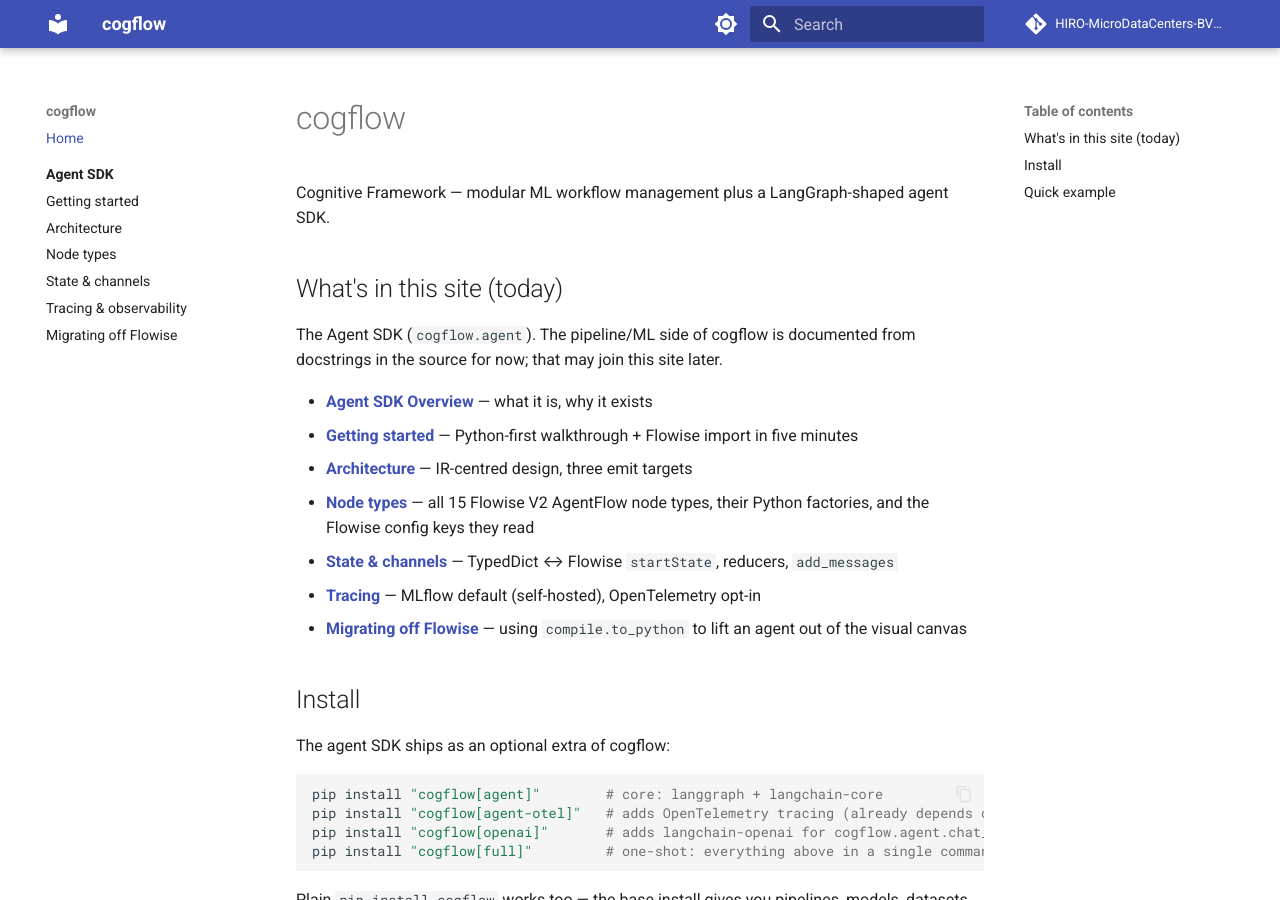
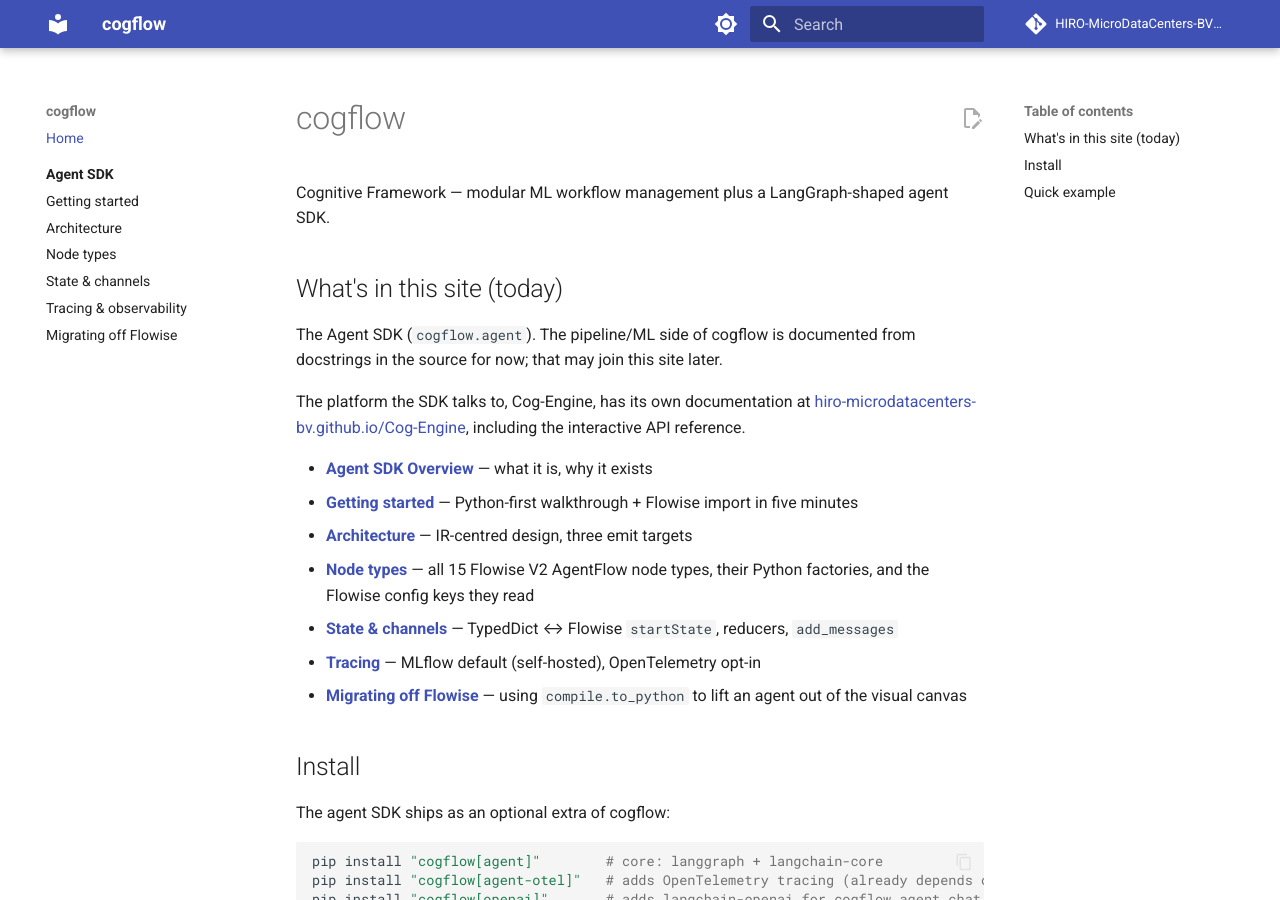
Before and after one commit to HIRO-MicroDataCenters-BV/cogflow, an MkDocs documentation site: the page built from docs/index.md, in a window 1280 px wide and 900 px high. Built offline with MkDocs 1.6.1 and Material for MkDocs 9.7.7, drawn with Linux system fonts in a browser that asks for light colours; comment, search, counter and statistics services are not loaded.

Commit message:
ci: publish the mkdocs site to GitHub Pages from develop
The mkdocs site added in #97 was never deployed: no workflow built it and
the repo's Pages setting pointed at a gh-pages branch holding a plain copy
of the source tree, so the Documentation URL declared in pyproject.toml
returned 404.

- .github/workflows/docs.yml: strict mkdocs build on PRs, deploy to Pages
  on pushes to develop (the branch that carries docs/)
- mkdocs.yml: site_url + edit_uri now that the publish flow is decided
- docs/index.md: link to the Cog-Engine documentation

```diff
--- a/docs/index.md
+++ b/docs/index.md
@@ -7,6 +7,10 @@
 The Agent SDK (`cogflow.agent`). The pipeline/ML side of cogflow is
 documented from docstrings in the source for now; that may join this
 site later.
+
+The platform the SDK talks to, Cog-Engine, has its own documentation at
+[hiro-microdatacenters-bv.github.io/Cog-Engine](https://hiro-microdatacenters-bv.github.io/Cog-Engine/),
+including the interactive API reference.
 
 - **[Agent SDK Overview](agent/index.md)** — what it is, why it exists
 - **[Getting started](agent/getting-started.md)** — Python-first walkthrough + Flowise import in five minutes
--- a/mkdocs.yml
+++ b/mkdocs.yml
@@ -2,9 +2,10 @@
 site_description: Cognitive Framework — ML workflow + agent SDK.
 repo_url: https://github.com/HIRO-MicroDataCenters-BV/cogflow
 repo_name: HIRO-MicroDataCenters-BV/cogflow
-# ``edit_uri`` intentionally omitted until a publish flow + canonical
-# branch for docs are decided. When that lands, set this to
-# e.g. ``edit/main/docs/`` so the "Edit on GitHub" links resolve.
+site_url: https://hiro-microdatacenters-bv.github.io/cogflow/
+# Published from ``develop`` by .github/workflows/docs.yml, so the
+# "Edit on GitHub" links point at that branch.
+edit_uri: edit/develop/docs/
 
 theme:
   name: material
@@ -14,6 +15,7 @@
     - navigation.indexes
     - navigation.top
     - content.code.copy
+    - content.action.edit
     - content.tabs.link
     - search.suggest
     - search.highlight
```
Also changed, not shown: 1 other file.
